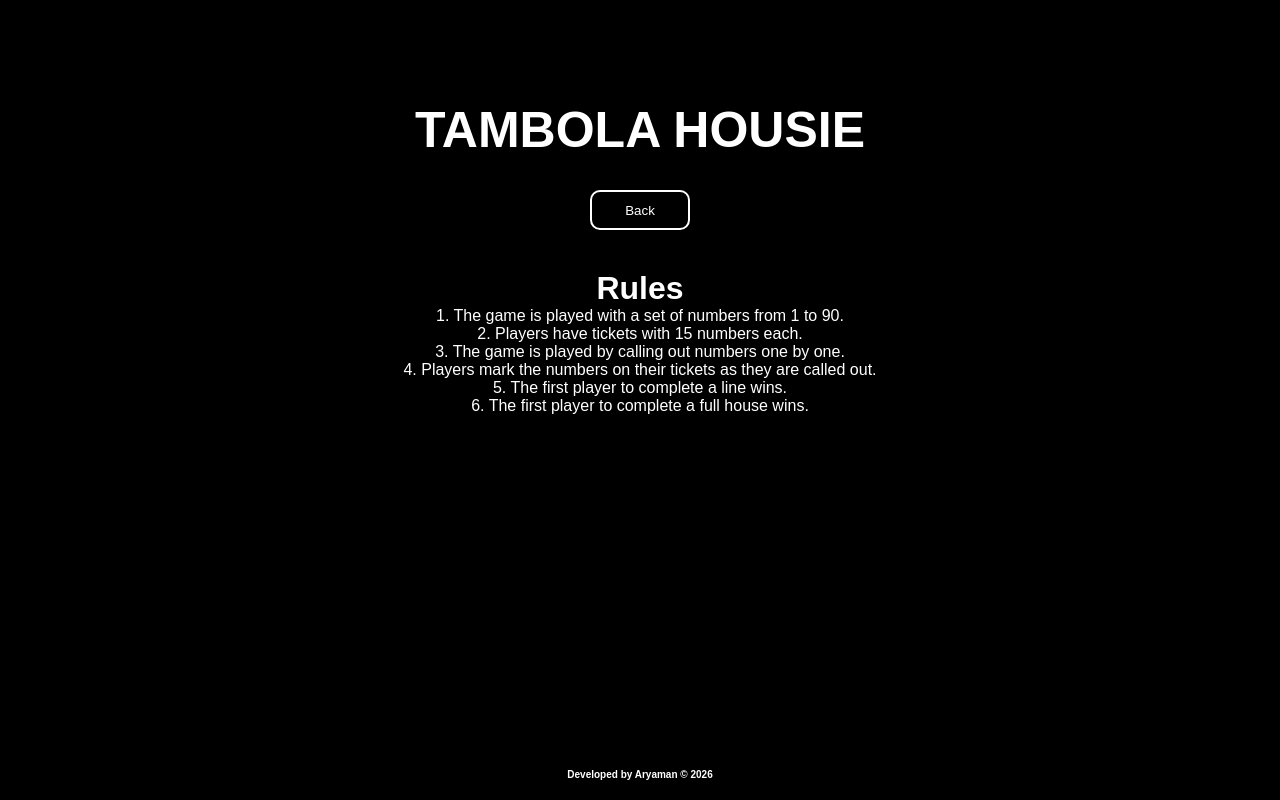
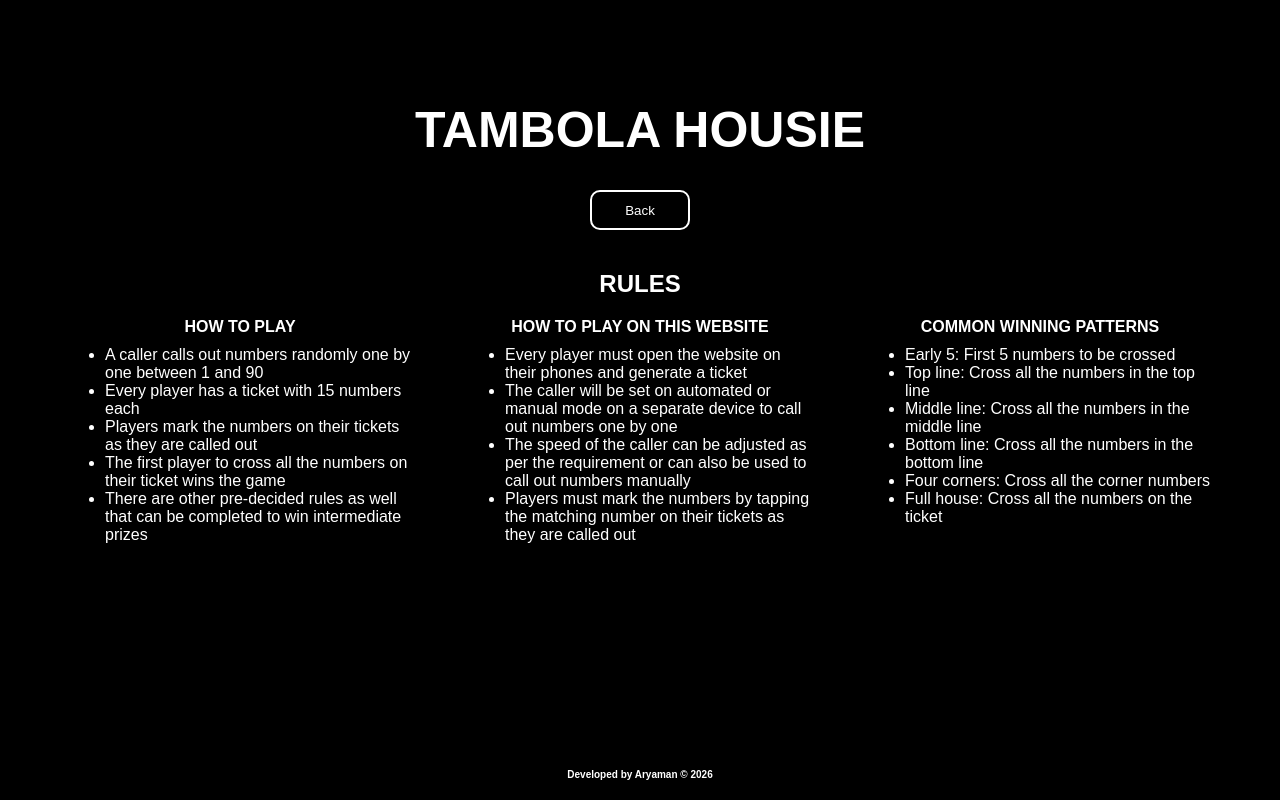
Before and after one commit to itsaryaman23/tambola-housie, a React (Vite) app in the folder housie-tambola/: page / in a window 1280 px wide. Both pictures are taken after a click on the button "Rules". Built offline with nearby package versions, Linux system fonts and the light colour scheme; a web font is replaced by a local one.

Commit message:
Rules added and adjusted

```diff
--- a/housie-tambola/src/components/NumberCaller/NumberCaller1.jsx
+++ b/housie-tambola/src/components/NumberCaller/NumberCaller1.jsx
@@ -115,11 +115,33 @@ const NumberCaller = () => {
                         className={
                             NumberCallerStyle.speedButton +
                             " " +
-                            (speed === 3 ? NumberCallerStyle.pressed : "") + NumberCallerStyle.btnLeft
+                            NumberCallerStyle.btnLeft +
+                            " " +
+                            (speed === 7 ? NumberCallerStyle.pressed : "")
                         }
-                        onClick={() => changeSpeed(3)}
+                        onClick={() => changeSpeed(7)}
                     >
-                        Fastest
+                        Slowest
+                    </button>
+                    <button
+                        className={
+                            NumberCallerStyle.speedButton +
+                            " " +
+                            (speed === 6 ? NumberCallerStyle.pressed : "")
+                        }
+                        onClick={() => changeSpeed(6)}
+                    >
+                        Slow
+                    </button>
+                    <button
+                        className={
+                            NumberCallerStyle.speedButton +
+                            " " +
+                            (speed === 5 ? NumberCallerStyle.pressed : "")
+                        }
+                        onClick={() => changeSpeed(5)}
+                    >
+                        Normal
                     </button>
                     <button
                         className={
@@ -135,31 +157,13 @@ const NumberCaller = () => {
                         className={
                             NumberCallerStyle.speedButton +
                             " " +
-                            (speed === 5 ? NumberCallerStyle.pressed : "")
+                            NumberCallerStyle.btnRight +
+                            " " +
+                            (speed === 3 ? NumberCallerStyle.pressed : "")
                         }
-                        onClick={() => changeSpeed(5)}
+                        onClick={() => changeSpeed(3)}
                     >
-                        Normal
-                    </button>
-                    <button
-                        className={
-                            NumberCallerStyle.speedButton +
-                            " " +
-                            (speed === 6 ? NumberCallerStyle.pressed : "")
-                        }
-                        onClick={() => changeSpeed(6)}
-                    >
-                        Slow
-                    </button>
-                    <button
-                        className={
-                            NumberCallerStyle.speedButton +
-                            " " +
-                            (speed === 7 ? NumberCallerStyle.pressed : "") + NumberCallerStyle.btnRight
-                        }
-                        onClick={() => changeSpeed(7)}
-                    >
-                        Slowest
+                        Fastest
                     </button>
                 </div>
                 <div>
--- a/housie-tambola/src/components/NumberCaller/NumberCaller1.module.css
+++ b/housie-tambola/src/components/NumberCaller/NumberCaller1.module.css
@@ -20,7 +20,6 @@
 .speedButton {
     width: 70px;
     height: 40px;
-    /* border-radius: 10px; */
     background-color: black;
     border: 2px solid white;
     cursor: pointer;
@@ -36,15 +35,7 @@
     cursor: pointer;
 }
 
-.btnLeft {
-    border-top-left-radius: 10px;
-    border-bottom-left-radius: 10px;
-}
 
-.btnRight {
-    border-top-right-radius: 10px;
-    border-bottom-right-radius: 10px;
-}
 
 .btnMode:hover {
     background-color: white;
@@ -60,6 +51,16 @@
     font-size: 15px;
     cursor: pointer;
     margin: 10px;
+}
+
+.btnLeft {
+    border-top-left-radius: 10px;
+    border-bottom-left-radius: 10px;
+}
+
+.btnRight {
+    border-top-right-radius: 10px;
+    border-bottom-right-radius: 10px;
 }
 
 .speedLabel {
--- a/housie-tambola/src/components/Rules/Rules.jsx
+++ b/housie-tambola/src/components/Rules/Rules.jsx
@@ -2,14 +2,42 @@ import Styles from './Rules.module.css';
 
 export default function Rules() {
     return (<>
+        <h2>RULES</h2>
         <div className={Styles.container}>
-            <h1>Rules</h1>
-            <p>1. The game is played with a set of numbers from 1 to 90.</p>
-            <p>2. Players have tickets with 15 numbers each.</p>
-            <p>3. The game is played by calling out numbers one by one.</p>
-            <p>4. Players mark the numbers on their tickets as they are called out.</p>
-            <p>5. The first player to complete a line wins.</p>
-            <p>6. The first player to complete a full house wins.</p>
+            <div className={Styles.ruleBox}>
+                <h4>HOW TO PLAY</h4>
+                <ul>
+                    <li>A caller calls out numbers randomly one by one between 1 and 90</li>
+                    <li>Every player has a ticket with 15 numbers each</li>
+                    <li>Players mark the numbers on their tickets as they are called out</li>
+                    <li>The first player to cross all the numbers on their ticket wins the game</li>
+                    <li>There are other pre-decided rules as well that can be completed to win intermediate prizes</li>
+                </ul>
+            </div>
+
+            <div className={Styles.ruleBox}>
+                <h4>HOW TO PLAY ON THIS WEBSITE</h4>
+                <ul>
+                    <li>Every player must open the website on their phones and generate a ticket</li>
+                    <li>The caller will be set on automated or manual mode on a separate device to call out numbers one by one</li>
+                    <li>The speed of the caller can be adjusted as per the requirement or can also be used to call out numbers manually</li>
+                    <li>Players must mark the numbers by tapping the matching number on their tickets as they are called out</li>
+                </ul>
+            </div>
+
+
+            <div className={Styles.ruleBox}>
+                <h4>COMMON WINNING PATTERNS</h4>
+                <ul>
+                    <li>Early 5: First 5 numbers to be crossed</li>
+                    <li>Top line: Cross all the numbers in the top line</li>
+                    <li>Middle line: Cross all the numbers in the middle line</li>
+                    <li>Bottom line: Cross all the numbers in the bottom line</li>
+                    <li>Four corners: Cross all the corner numbers</li>
+                    <li>Full house: Cross all the numbers on the ticket</li>
+                </ul>
+            </div>
+
         </div>
     </>)
 }
--- a/housie-tambola/src/components/Rules/Rules.module.css
+++ b/housie-tambola/src/components/Rules/Rules.module.css
@@ -0,0 +1,36 @@
+.container {
+    width: auto;
+    height: auto;
+    /* border: 2px solid white; */
+    justify-self: center;
+    justify-content: center;
+    align-items: flex-start;
+    display: flex;
+    flex-wrap: wrap;
+    gap: 50px;
+    padding: 20px;
+    margin-bottom: 50px;
+    text-align: justify;
+    color: grey;
+}
+
+.ruleBox {
+    width: 350px;
+    height: auto;
+}
+
+.ruleBox h4 {
+    text-align: center;
+    margin-bottom: 10px;
+}
+
+
+.ruleBox ul {
+    display: flex;
+    justify-content: flex-start;
+    align-items: flex-start;
+    flex-direction: column;
+    text-align: left;
+}
+
+@media screen and (max-width: 500px) {}
--- a/housie-tambola/src/resources/templateGenerator.js
+++ b/housie-tambola/src/resources/templateGenerator.js
@@ -225,14 +225,36 @@ const thirdRowGenerator = (firstRow, secondRow) => {
 
 
 function templateGenerator() {
-    let firstRow = firstRowGenerator();
-    let secondRow = secondRowGenerator(firstRow);
-    let thirdRow = thirdRowGenerator(firstRow, secondRow);
+    let firstRow;
+    let secondRow;
+    let thirdRow;
+    do {
+        firstRow = firstRowGenerator();
+    }
+    while (!validRow(firstRow));
+    do {
+        secondRow = secondRowGenerator(firstRow);
+    }
+    while (!validRow(secondRow));
+    do {
+        thirdRow = thirdRowGenerator(firstRow, secondRow);
+    }
+    while (!validRow(thirdRow));
     // console.log(...firstRow)
     // console.log(...secondRow)
     // console.log(...thirdRow)
     return [firstRow, secondRow, thirdRow];
 }
-templateGenerator();
+
+function validRow(row) {
+    for (let i = 0; i < row.length - 2; i++) {
+        if (row[i] === 0 && row[i + 1] === 0 && row[i + 2] === 0) {
+            return false;
+        }
+    }
+    return true;
+}
+
+// console.log(possibleSpaces([1, 1, , , , 1, 1]));
 
 export default templateGenerator;
```
